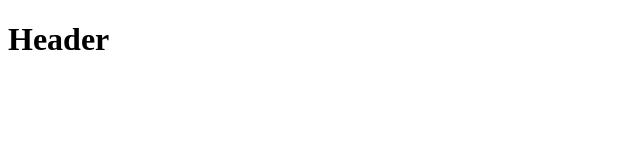
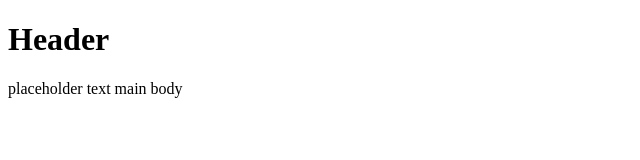
Before and after one commit to GoKralj/book-club-amsterdam, a plain HTML site: page index.html in a window 1280 px wide. Shown: the whole page, without its empty margins (0-640 px from the left). Drawn offline with Linux system fonts and the light colour scheme.

Commit message:
added article to site within wrapper div, also added placeholder text as paragraph

```diff
--- a/index.html
+++ b/index.html
@@ -11,6 +11,7 @@
 <body>
     <div class="wrapper">
         <header class="header"><h1>Header</h1></header>
+        <article class="main"><p>placeholder text main body</p></article>
     </div>
 </body>
 </html>
```
